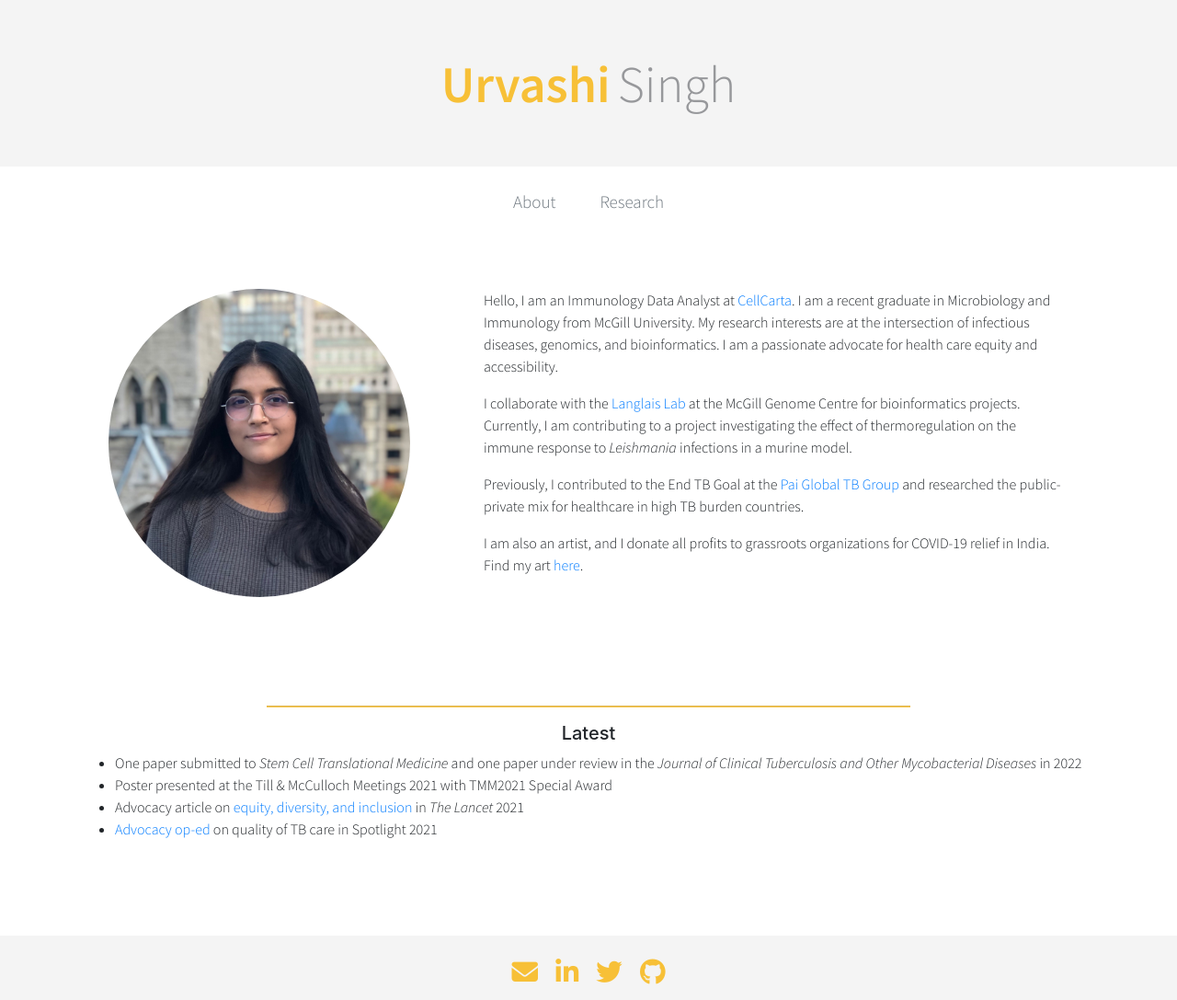
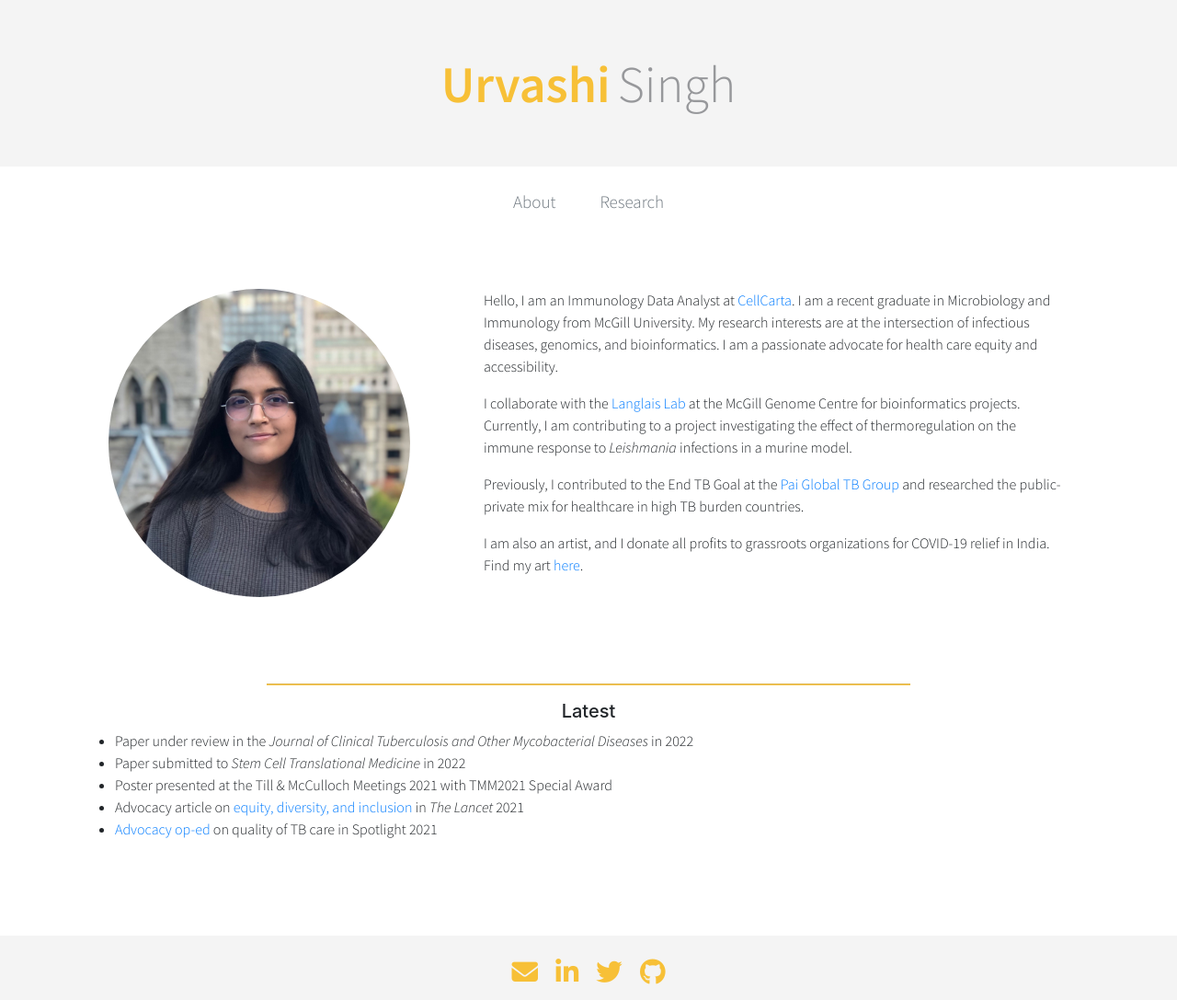
Before and after one commit to urvashi-s/urvashi-s.github.io, a Jekyll site: the page built from index.md, in a window 1280 px wide. Shown: the whole page at 92% size. Built offline with Jekyll 4.4.1, drawn with Linux system fonts in a browser that asks for light colours; nearby versions of some CDN libraries.

Commit message:
minor fixes

```diff
--- a/index.md
+++ b/index.md
@@ -18,13 +18,14 @@ title: Urvashi Singh
 </div>
 
 
-<br><br><br>
+<br><br>
 <hr width="700px;" style="height:1px" color="#f7c854">
 <!--<div class="container pt-4" style="background-color: #f7c854">-->
 <div class="container">
     <h5 class="page-heading">Latest</h5>
     <ul>
-    <li class="text-left"> One paper submitted to <i> Stem Cell Translational Medicine </i> and one paper under review in the <i>Journal of Clinical Tuberculosis and Other Mycobacterial Diseases</i> in 2022 </li>
+    <li class="text-left"> Paper under review in the <i>Journal of Clinical Tuberculosis and Other Mycobacterial Diseases</i> in 2022 </li>
+    <li class="text-left"> Paper submitted to <i> Stem Cell Translational Medicine </i> in 2022 </li>
     <li class="text-left"> Poster presented at the Till & McCulloch Meetings 2021 with TMM2021 Special Award </li>
     <li class="text-left">Advocacy article on <a class="a-link" href="https://www.thelancet.com/journals/lancet/article/PIIS0140-6736(20)32627-1/fulltext">equity, diversity, and inclusion</a> in <i>The Lancet</i> 2021</li>
     <li class="text-left"><a class="a-link" href="https://www.spotlightnsp.co.za/2021/10/21/opinion-quality-tuberculosis-care-starts-with-people/">Advocacy op-ed</a> on quality of TB care in Spotlight 2021</li>
```
